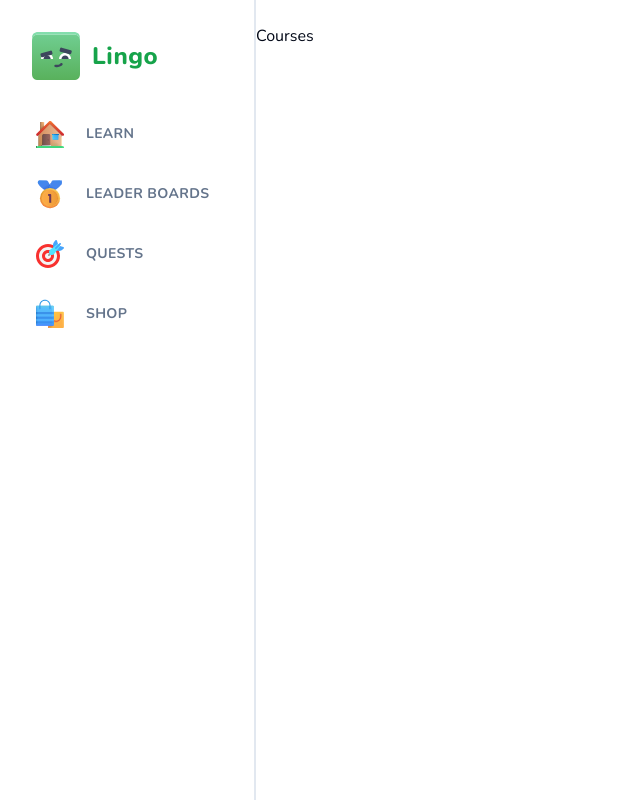
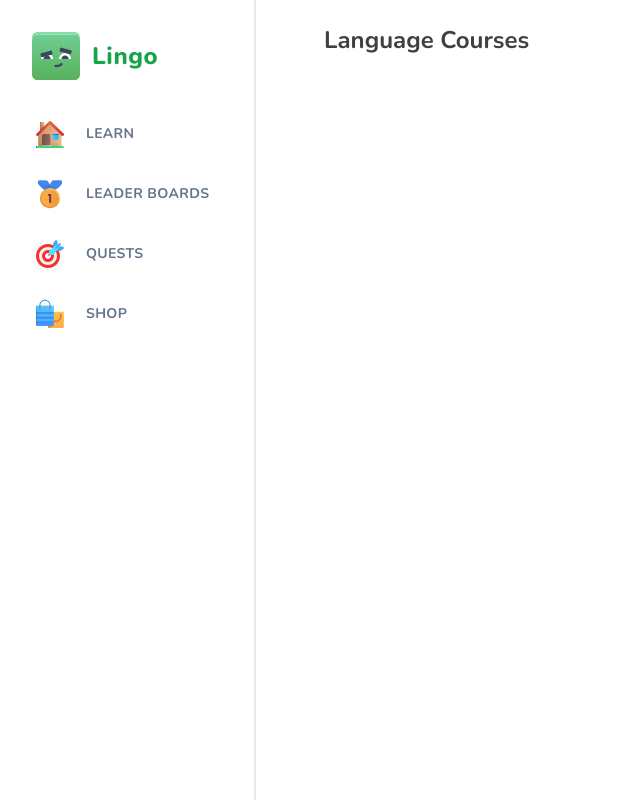
Before and after one commit to KennedyMungai/duolingo_clone, a Next.js app: page /courses in a window 1280 px wide. Shown: the whole page, without its empty margins (0-640 px from the left). Built offline with nearby package versions, Linux system fonts and the light colour scheme.

Commit message:
Added some markup and styling

```diff
--- a/app/(main)/courses/page.tsx
+++ b/app/(main)/courses/page.tsx
@@ -1,5 +1,11 @@
 const Courses = () => {
-	return <div>Courses</div>
+	return (
+		<div className='h-full max-w-[912px] px-3 mx-auto'>
+			<h1 className='text-2xl font-bold text-neutral-700'>
+				Language Courses
+			</h1>
+		</div>
+	)
 }
 
 export default Courses
```
